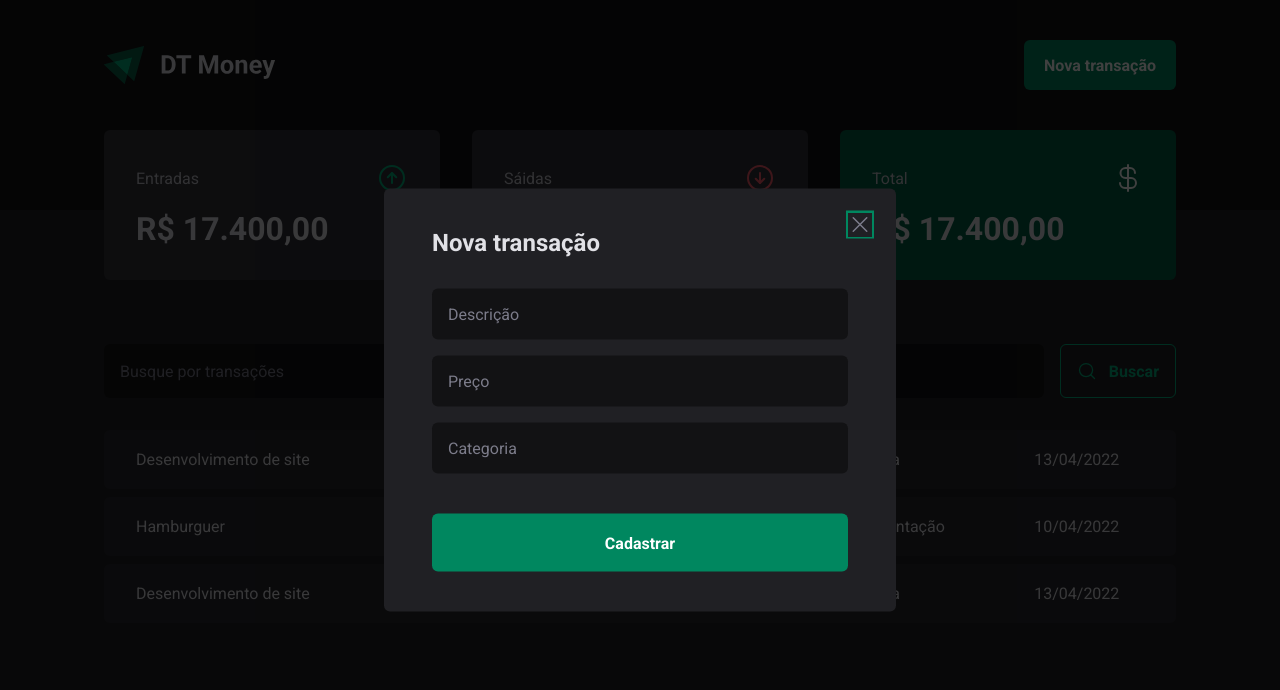
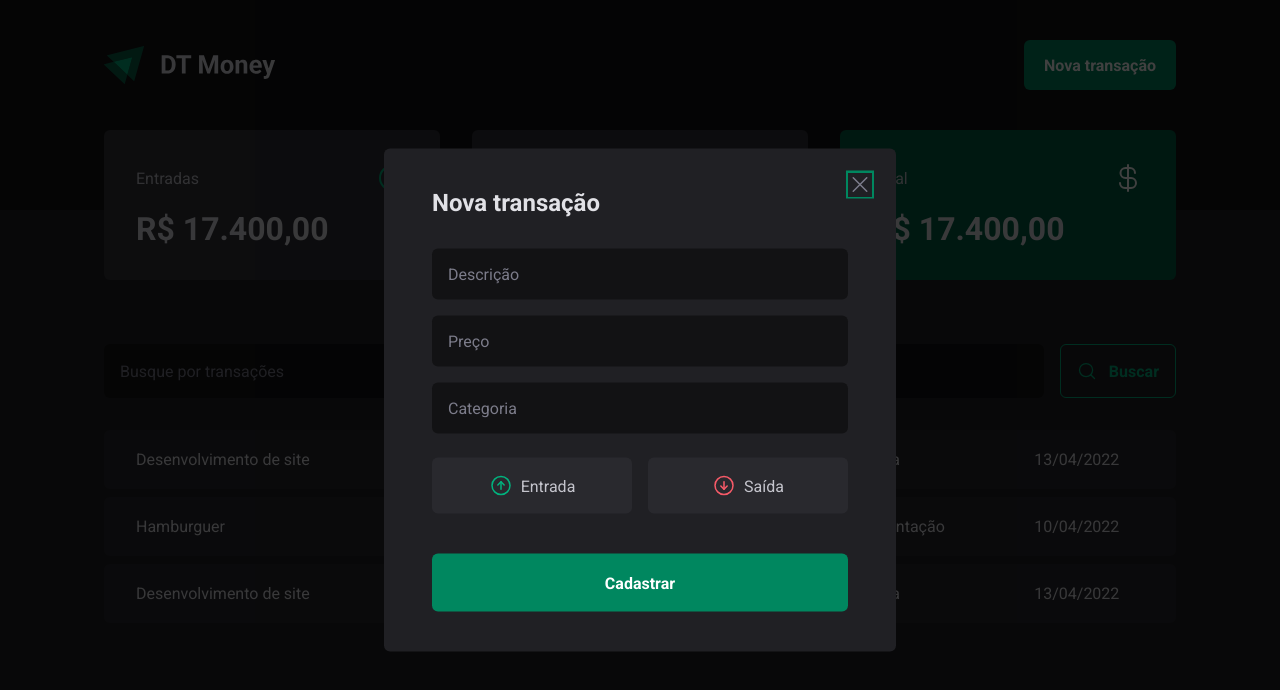
Before and after one commit to jhoownogueira/dtmoney-03, a React (Vite) app: page / in a window 1280 px wide. Both pictures are taken after a click on the button "Nova transação". Shown: the top 690 px of the page. Built offline with nearby package versions, Linux system fonts and the light colour scheme.

Commit message:
Botões de entrada e saída

```diff
--- a/src/components/NewTransactionsModal/index.tsx
+++ b/src/components/NewTransactionsModal/index.tsx
@@ -1,6 +1,12 @@
 import * as Dialog from "@radix-ui/react-dialog";
-import { X } from "phosphor-react";
-import { CloseButton, Content, Overlay } from "./styles";
+import { ArrowCircleDown, ArrowCircleUp, X } from "phosphor-react";
+import {
+  CloseButton,
+  Content,
+  Overlay,
+  TransactionType,
+  TransactionTypeButton,
+} from "./styles";
 
 export function NewTransactionsModal() {
   return (
@@ -17,6 +23,17 @@
           <input type="number" placeholder="Preço" required />
           <input type="text" placeholder="Categoria" required />
 
+          <TransactionType>
+            <TransactionTypeButton variant="income">
+              <ArrowCircleUp size={24} />
+              Entrada
+            </TransactionTypeButton>
+            <TransactionTypeButton variant="outcome">
+              <ArrowCircleDown size={24} />
+              Saída
+            </TransactionTypeButton>
+          </TransactionType>
+
           <button type="submit">Cadastrar</button>
         </form>
       </Content>
--- a/src/components/NewTransactionsModal/styles.ts
+++ b/src/components/NewTransactionsModal/styles.ts
@@ -67,3 +67,30 @@
     cursor: pointer;
     color: ${props => props.theme["gray-500"]};
 `
+export const TransactionType = styled.div`
+    display: grid;
+    grid-template-columns: repeat(2, 1fr);
+    gap: 1rem;
+    margin-top: 0.5rem;
+`
+
+interface TransactionTypeButtonProps {
+    variant: 'income' | 'outcome'
+}
+
+export const TransactionTypeButton = styled.button<TransactionTypeButtonProps>`
+    background: ${props => props.theme["gray-700"]};
+    padding: 1rem;
+    display: flex;
+    align-items: center;
+    justify-content: center;
+    gap: 0.5rem;
+    border-radius: 6px;
+    border: 0;
+    color: ${props => props.theme["gray-300"]};
+    cursor: pointer;
+
+    svg {
+        color: ${props => props.variant === 'income' ? props.theme["green-300"] : props.theme["red-300"]};
+    }
+`
```
